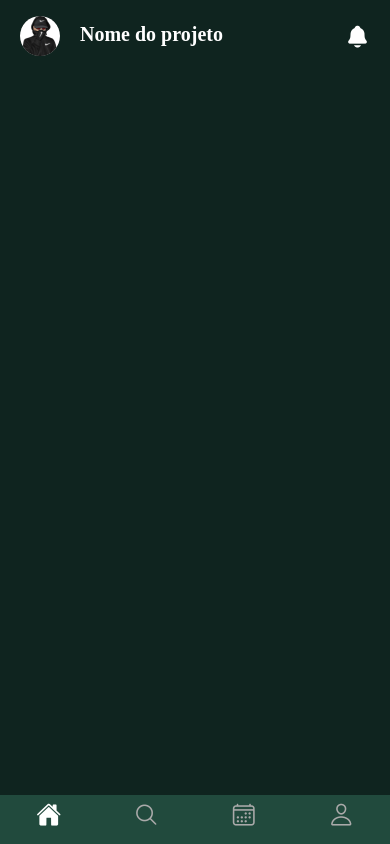
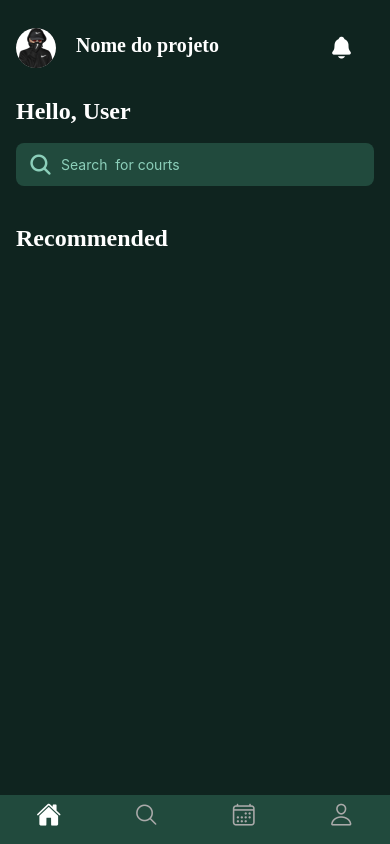
Before and after one commit to Luizsilva439/SaaSAluguelDeQuadras, a React Native app: screen /Home in a window 390 px wide. Built offline with nearby package versions, Linux system fonts and the light colour scheme.

Commit message:
feat: Add topHome in project

```diff
--- /dev/null
+++ b/src/screens/home/components/topHome/index.tsx
@@ -0,0 +1,47 @@
+import { colors } from "../../../../constants/colors";
+import { View, Pressable, TextInput } from "react-native";
+import ProfileComponent from "../../../../components/ProfileComponent";
+import { styles } from "./styles";
+import Title from "../../../../components/Title";
+import { Ionicons } from "@expo/vector-icons";
+import { strings } from "../../../../constants/strings";
+
+export default function TopHome() {
+    return (
+        <View style={styles.top}>
+            <View style={styles.header}>
+                <ProfileComponent
+                    image={false}
+                    source={require('../../../../assets/imageTest.jpg')}
+                />
+                <View style={styles.header_content}>
+                    <Title
+                        title={strings.projectName}
+                        size={20}
+                    />
+
+                    <Pressable>
+                        <Ionicons name="notifications" size={25} color={colors.text} />
+                    </Pressable>
+                </View>
+            </View>
+
+            <View style={styles.defaultTitle}>
+                <Title title="Hello, " size={24} /><Title title="User" size={24} />
+            </View>
+
+            <View style={styles.search}>
+                <Pressable style={styles.searchBar}>
+                    <Ionicons name="search" size={25} color={colors.tertiary} style={{marginRight: 8}}/>
+                    <TextInput
+                    placeholder="Search  for courts"
+                    placeholderTextColor={colors.tertiary} />
+                </Pressable>
+            </View>
+
+            <View style={styles.defaultTitle}>
+                <Title title="Recommended" />
+            </View>
+        </View>
+    );
+}
--- /dev/null
+++ b/src/screens/home/components/topHome/styles.tsx
@@ -0,0 +1,35 @@
+import { StyleSheet } from 'react-native';
+import { colors } from '../../../../constants/colors';
+
+export const styles = StyleSheet.create({
+    header: {
+        flex: 1,
+        flexDirection: 'row',
+        alignItems: 'center',
+    },
+    header_content: {
+        flex: 1,
+        flexDirection: 'row',
+        justifyContent: 'space-between',
+        marginHorizontal: 20
+    },
+    top: {
+        flex: 1,
+        padding: 16
+    },
+    defaultTitle:{
+        flex: 1,
+        flexDirection: 'row',
+        alignItems: 'center',
+    },
+    search:{
+        flex: 1,
+    },
+    searchBar:{
+        flexDirection: 'row',
+        backgroundColor: colors.secondary,
+        padding: 8,
+        paddingLeft: 12,
+        borderRadius: 8,
+    }
+})
--- a/src/screens/home/index.tsx
+++ b/src/screens/home/index.tsx
@@ -1,34 +1,18 @@
 import { SafeAreaView } from "react-native-safe-area-context";
-import { colors } from "../../constants/colors";
-import { View, Text, Pressable } from "react-native";
-import ProfileComponent from "../../components/ProfileComponent";
+import { View, Text} from "react-native";
+
 import { styles } from "./styles";
-import Title from "../../components/Title";
-import { Ionicons } from "@expo/vector-icons";
-import { strings } from "../../constants/strings";
+
+import TopHome from "./components/topHome";
 
 export default function Home() {
     return (
-        <SafeAreaView style={{ flex: 1, backgroundColor: colors.background }}>
-            <View style={{ flex: 1, backgroundColor: colors.background }} >
-                <View style={styles.header}>
-                    <ProfileComponent
-                        image={false}
-                        source={require('../../assets/imageTest.jpg')}
-                    />
-                    <View style={styles.header_content}>
-                        <Title
-                        title={strings.projectName}
-                        size={20}
-                        />
-
-                        <Pressable>
-                            <Ionicons name="notifications" size={25} color={colors.text} />
-                        </Pressable>
-                    </View>
-                </View>
-
+        <SafeAreaView style={styles.mainContent}>
+            <View style={styles.mainContent}>
+                <TopHome />
+                <View style={{flex: 1}}></View>
+                <View style={{flex: 1}}></View>
             </View>
-        </SafeAreaView>
+        </SafeAreaView >
     );
 }
--- a/src/screens/home/styles.tsx
+++ b/src/screens/home/styles.tsx
@@ -1,16 +1,9 @@
 import { StyleSheet } from 'react-native';
+import { colors } from '../../constants/colors';
 
 export const styles = StyleSheet.create({
-    header: {
-        marginLeft: 20,
-        flexDirection: 'row',
-        alignItems: 'center',
-        marginTop: 16
-    },
-    header_content: {
+    mainContent: {
         flex: 1,
-        flexDirection: 'row',
-        justifyContent: 'space-between',
-        marginHorizontal: 20
+        backgroundColor: colors.background
     }
 })
```
